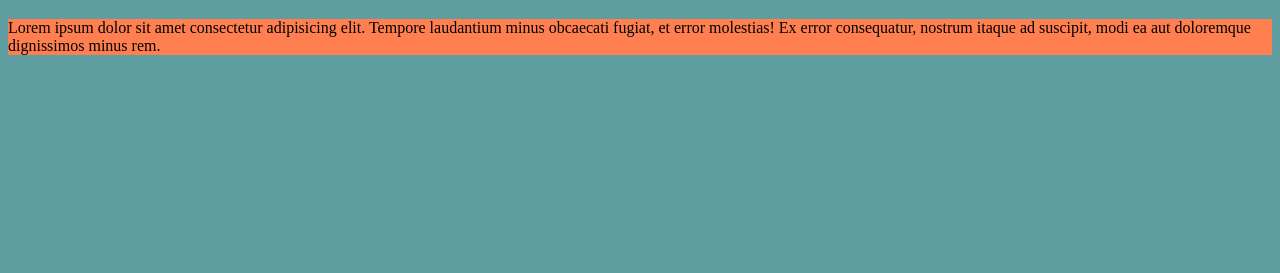
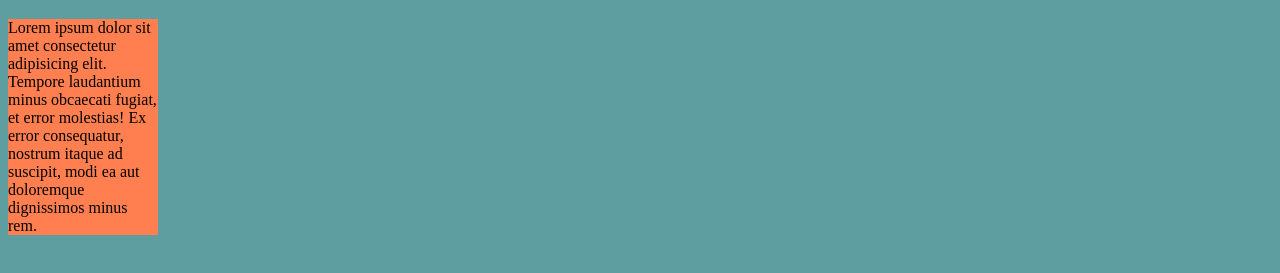
Before and after one commit to paulihaarnio/webtek, a plain HTML site: page index.html in a window 1280 px wide. Shown: the part 61-334 px from the top of the page. Drawn offline with Linux system fonts and the light colour scheme.

Commit message:
changes2

```diff
--- a/style.css
+++ b/style.css
@@ -7,4 +7,5 @@ body{
 }
 article{
     background-color: coral;
+    max-width: 150px;
 }
```
